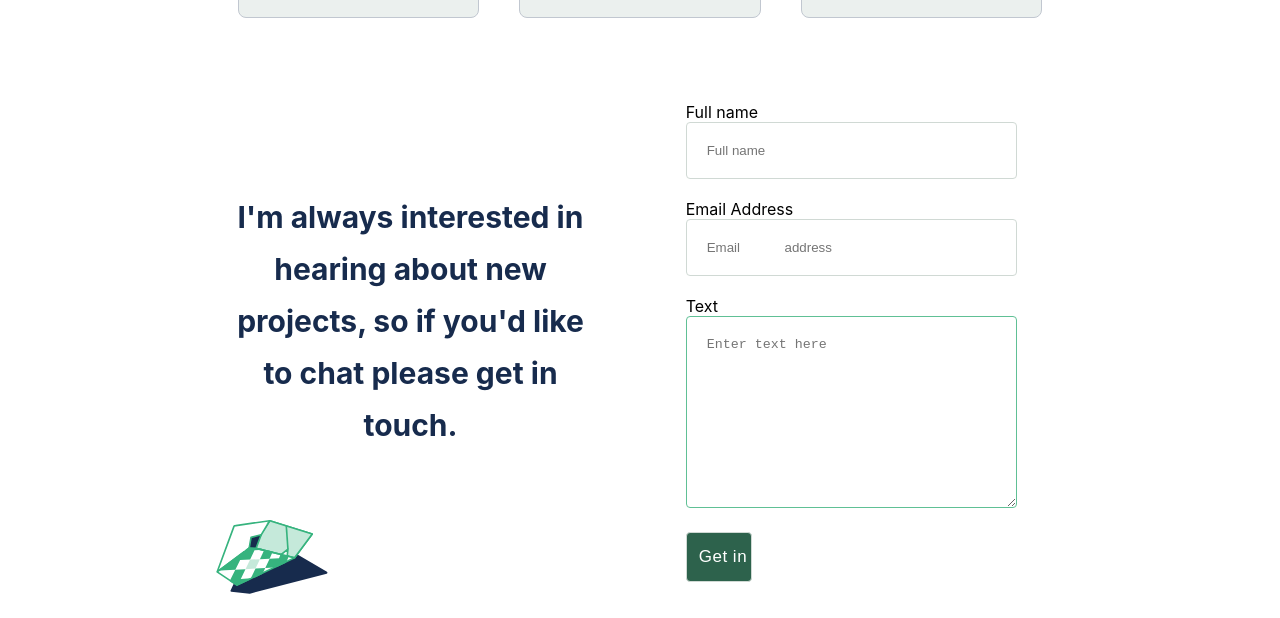
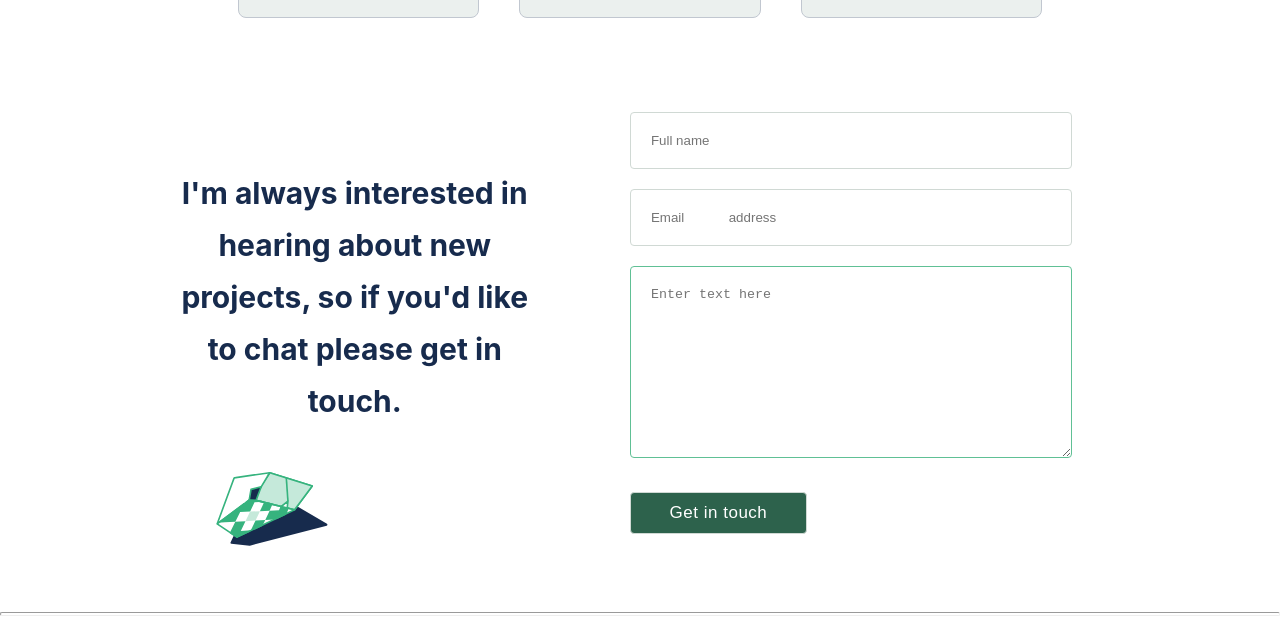
Before and after one commit to Jolak5/Portfolio, a website: page index.html in a window 1280 px wide. Shown: the part 2822-3440 px from the top of the page. Drawn offline with Linux system fonts and the light colour scheme.

```diff
--- a/index.html
+++ b/index.html
@@ -240,8 +240,7 @@
       <div class="form">
         <form action="https://formspree.io/f/mknedrva" method="POST">
           <div class="form-input">
-            <div class="form-button-div">
-              <label for="fname">Full name</label><br />
+            <label for="fname" hidden>Full name</label><br />
             <input
               id="fname"
               type="text"
@@ -250,9 +249,8 @@
               required
               max-length="30"
             />
-            </div>
-            <div class="form-button-div">
-              <label for="email">Email Address</label>
+
+            <label for="email" hidden>Email Address</label>
             <input
               id="email"
               type="email"
@@ -261,9 +259,8 @@
             address"
               required
             />
-            </div>
-            <div class="form-button-div">
-              <label for="text">Text</label><br />
+
+            <label for="text" hidden>Text</label><br />
             <textarea
               type="textarea"
               name="text"
@@ -274,7 +271,7 @@
               cols="30"
               required
             ></textarea>
-            </div>
+
             <div class="btn-div">
               <input
                 id="button-footer"
--- a/styles.css
+++ b/styles.css
@@ -335,29 +335,25 @@
   margin: 5% 5% 0;
 }
 
-.form-button-div {
-  margin-top: 20px;
-  font-size: 16px;
-}
 input,
 textarea {
   width: 100%;
   padding: 20px 20px;
-  /* margin: 10px 0; */
+  margin: 10px 0;
   border: 1px solid #d0d9d4;
   border-radius: 4px;
   color: #6b778c;
 }
 
-.btn-div {
+/* .btn-div {
   text-align: center;
-}
+} */
 
 .form-button {
   background-color: #2d624c;
   border-radius: 4px;
-  max-width: 45%;
-  padding: 12px;
+  max-width: 40%;
+  padding: 8px;
   margin: 20px 0;
   text-align: center;
   color: #fff;
@@ -507,7 +503,7 @@
   .card-container,
   .language-card {
     display: grid;
-    grid-template-columns: 22% 22% 22%;
+    grid-template-columns: 40% 40%;
     grid-template-rows: auto;
     justify-content: center;
     row-gap: 5px;
@@ -536,16 +532,6 @@
     }
   }
 
-  /* .card-container,
-  .language-card {
-    display: flex;
-    flex-direction: row;
-    padding: 0 5%;
-    justify-content: center;
-  } */
-
-  /* This is the about section */
-
   .about {
     margin-top: 5%;
     padding: 0 21%;
@@ -572,10 +558,6 @@
 
   .btn-div {
     text-align: left;
-  }
-
-  .form-button {
-    max-width: 20%;
   }
 
   .form-section {
@@ -643,5 +625,26 @@
   }
 }
 
-@media screen and (min-width: ) {
+@media screen and (min-width: 1024px) {
+  .card-container,
+  .language-card {
+    display: grid;
+    grid-template-columns: 22% 22% 22%;
+    grid-template-rows: auto;
+    justify-content: center;
+    row-gap: 5px;
+    margin-top: 3%;
+  }
+
+  .card,
+  .sub-language-card {
+    margin: 5% 20px 0;
+    animation-name: slide;
+    animation-duration: 1s;
+    animation-timing-function: ease-in;
+    animation-delay: 0s;
+    animation-iteration-count: 1;
+    animation-direction: normal;
+    animation-fill-mode: none;
+  }
 }
```
Lines whose indentation alone changed are shown as unchanged.
